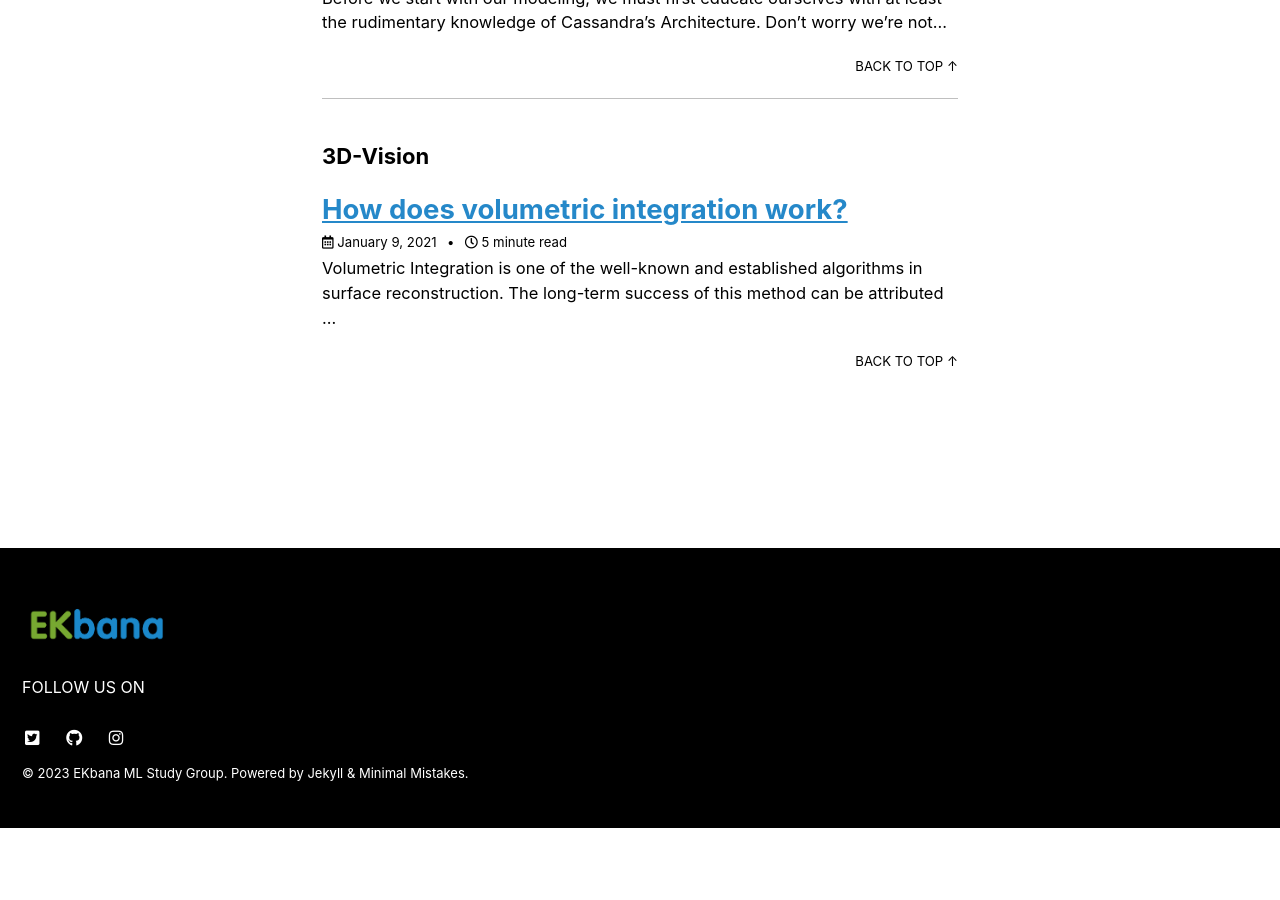
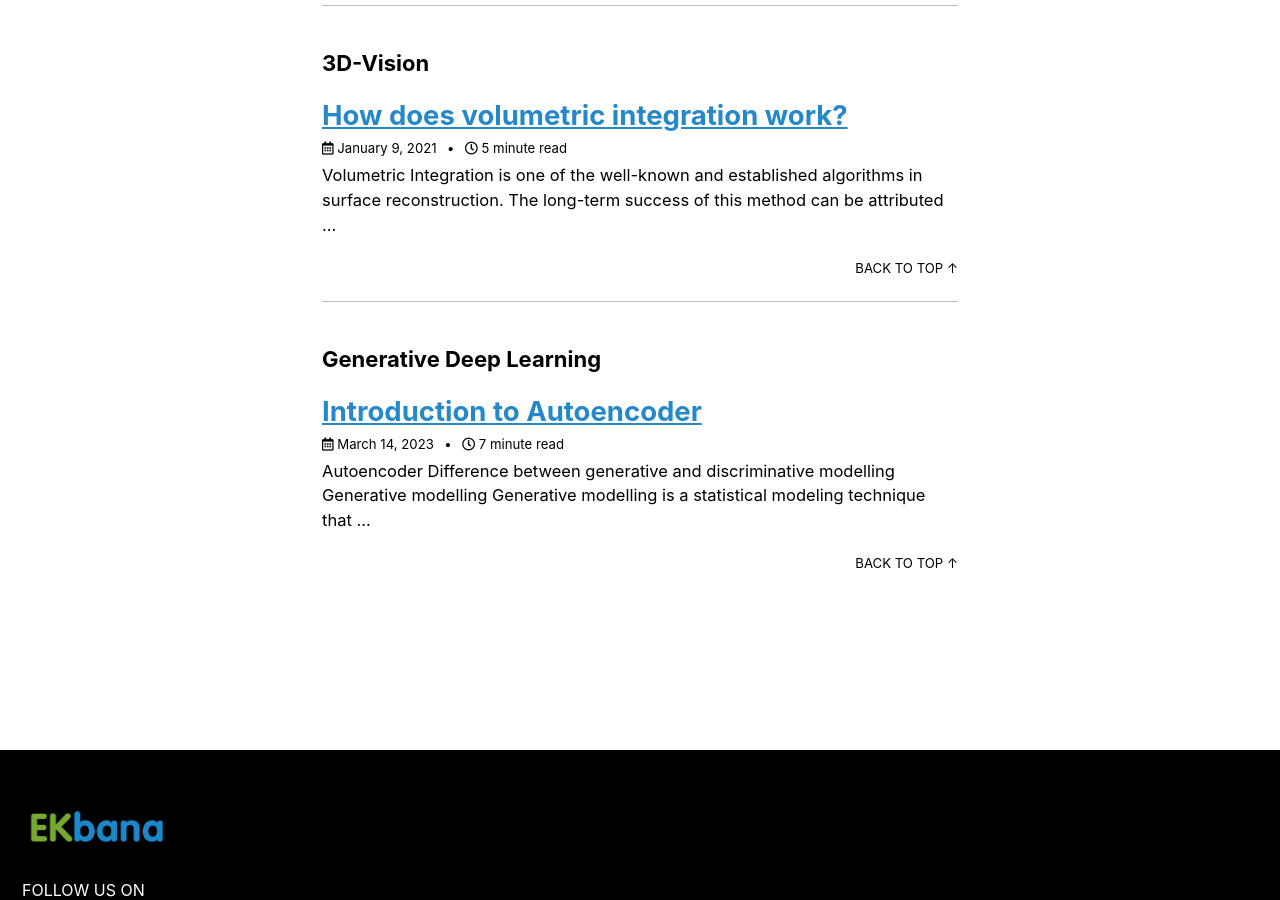
Before and after one commit to EKbanaML/ekbanaml.github.io, a Jekyll site: the page built from _pages/category-archive.md, in a window 1280 px wide and 900 px high, scrolled down 6160 px. Built offline with Jekyll 4.4.1, drawn with Linux system fonts in a browser that asks for light colours; cached includes are drawn as plain includes; a script that is not in the unit is left out; comment, search, counter and statistics services are not loaded; before the commit the page ends 6988 px from its top, so only the background shows below that; some of the changed text lies outside the part shown.

Commit message:
moved to different tag

```diff
--- a/_posts/Applied Machine Learning/2023-03-14-autoencoder.md
+++ b/_posts/Generative Deep Learning/2023-03-14-autoencoder.md
@@ -3,7 +3,7 @@ title: "Introduction to Autoencoder"
 excerpt_separator: "<!--more-->"
 last_modified_at: 2023-03-14T14:36:02-05:00
 categories:
-  - Applied Machine Learning
+  - Generative Deep Learning
 tags:
 - Generative Modelling
 - Autoencoder
@@ -38,7 +38,11 @@ The basic idea of an autoencoder is to compress the input data into a lower-dime
 
 Here is an example of an autoencoder architecture:
 
-![Autoencoder Architecture](https://external-content.duckduckgo.com/iu/?u=https%3A%2F%2Fstarship-knowledge.com%2Fwp-content%2Fuploads%2F2020%2F10%2Fautoencoder-676x478.jpeg&f=1&nofb=1&ipt=58fa19346665631b026038a4891b8e5d3e4f2bb6ddea34c6574baab27a8c8958&ipo=images)
+<p align="center">
+    <img src="https://external-content.duckduckgo.com/iu/?u=https%3A%2F%2Fstarship-knowledge.com%2Fwp-content%2Fuploads%2F2020%2F10%2Fautoencoder-676x478.jpeg&f=1&nofb=1&ipt=58fa19346665631b026038a4891b8e5d3e4f2bb6ddea34c6574baab27a8c8958&ipo=images" width="600" />
+
+</p>
+
 
 One of the main advantages of using autoencoders is that they can learn representations of the data that are robust to noise and can capture the underlying structure of the data. Autoencoders have been successfully used in a variety of applications, including image and speech recognition, anomaly detection, and natural language processing.
 
@@ -117,13 +121,16 @@ The architecture of an autoencoder can vary depending on the specific applicatio
 ## Visualization of Results from Autoencoder on MNIST dataset
 | Original Image | Reconstructed Image|
 |-------|-------|
-| ![Original Image](../../assets/images/autoencoder/original-image.png)| ![Reconstructed Image](../../assets/images/autoencoder/reconstructed-image.png)|
+| <p align="center"> <img src="{{ site.url }}{{ site.baseurl }}/assets/images/autoencoder/original-image.png" width="600" /> </p> | <p align="center"> <img src="{{ site.url }}{{ site.baseurl }}/assets/images/autoencoder/reconstructed-image.png" width="600" /> </p>|
 
 While learning the representation of MNIST dataset on a low dimensional latent space. we can force that dimension to be 2D and visualize the representation of numbers in their repective clusters.
 
-![2D Latent Space of MNIST dataset](../../assets/images/autoencoder/latent-space.png)
+<p align="center">
+    <img src="{{ site.url }}{{ site.baseurl }}/assets/images/autoencoder/latent-space.png" width="600" />
+</p>
 
-## Autoencoder vs PCA vs SVD
+
+# Autoencoder vs PCA vs SVD
 
 Autoencoder, Principal Component Analysis (PCA), and Singular Value Decomposition (SVD) are all methods for reducing the dimensionality of data. However, there are several key differences between these methods.
 
@@ -133,7 +140,7 @@ PCA is a statistical technique that uses linear algebra to transform high-dimens
 
 SVD is a matrix factorization technique that can be used for dimensionality reduction. SVD works by decomposing a data matrix into three matrices, where the middle matrix represents the singular values of the data. The singular values can be used to select the most important components of the data, which can then be used for projection into a lower-dimensional subspace. SVD is a linear technique and can be limited in its ability to capture non-linear relationships between the input data.
 
-## Limitation of Autoencoder and Introduction to Variational Autoencoder
+# Limitation of Autoencoder and Introduction to Variational Autoencoder
 
 One of the limitations of a standard autoencoder is that it does not have a probabilistic interpretation, which can make it difficult to generate new data samples or to perform tasks such as anomaly detection. The output of a standard autoencoder is a deterministic reconstruction of the input data, which may not accurately capture the variability in the data.
 
@@ -145,6 +152,14 @@ The advantage of using a probabilistic framework is that it allows the generatio
 
 One of the key differences between VAE and a standard autoencoder is the use of a loss function that incorporates both the reconstruction error and a regularization term. The regularization term ensures that the learned distribution over the encoding space follows a predefined distribution, such as a Gaussian distribution. This helps to prevent overfitting and encourages the model to learn a smooth and continuous representation of the data.
 
-## Conclusion
+# Conclusion
 
 In all, Autoencoder is a powerful neural network architecture that has a wide range of applications in data compression, feature extraction, and data generation. It can learn a compressed representation of the input data that can be used for various downstream tasks. However, autoencoder has some limitations, such as its inability to model the probabilistic nature of data and its tendency to reconstruct the input data without capturing the variability in the data. Nonetheless, researchers have developed various variants of autoencoder, such as Variational Autoencoder (VAE) and Convolutional Autoencoder (CAE), which have overcome some of these limitations and have shown promising results in various fields.
+
+# References
+
+[1] [A Simple AutoEncoder and Latent Space Visualization with PyTorch](https://medium.com/@outerrencedl/a-simple-autoencoder-and-latent-space-visualization-with-pytorch-568e4cd2112a)
+
+[2] [Difference between AutoEncoder (AE) and Variational AutoEncoder (VAE)](https://towardsdatascience.com/difference-between-autoencoder-ae-and-variational-autoencoder-vae-ed7be1c038f2)
+
+[3] [Generative Deep Learning, 2nd Edition](https://www.oreilly.com/library/view/generative-deep-learning/9781098134174/)
```
